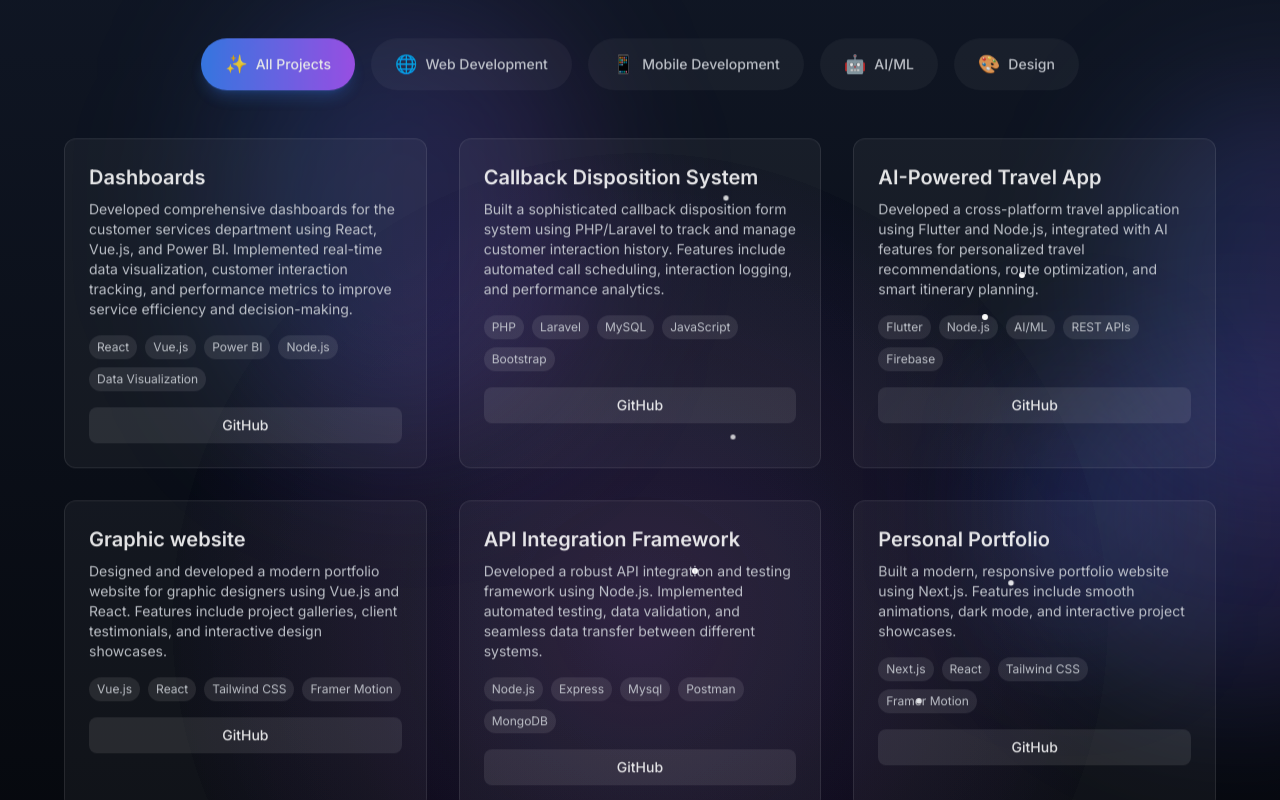
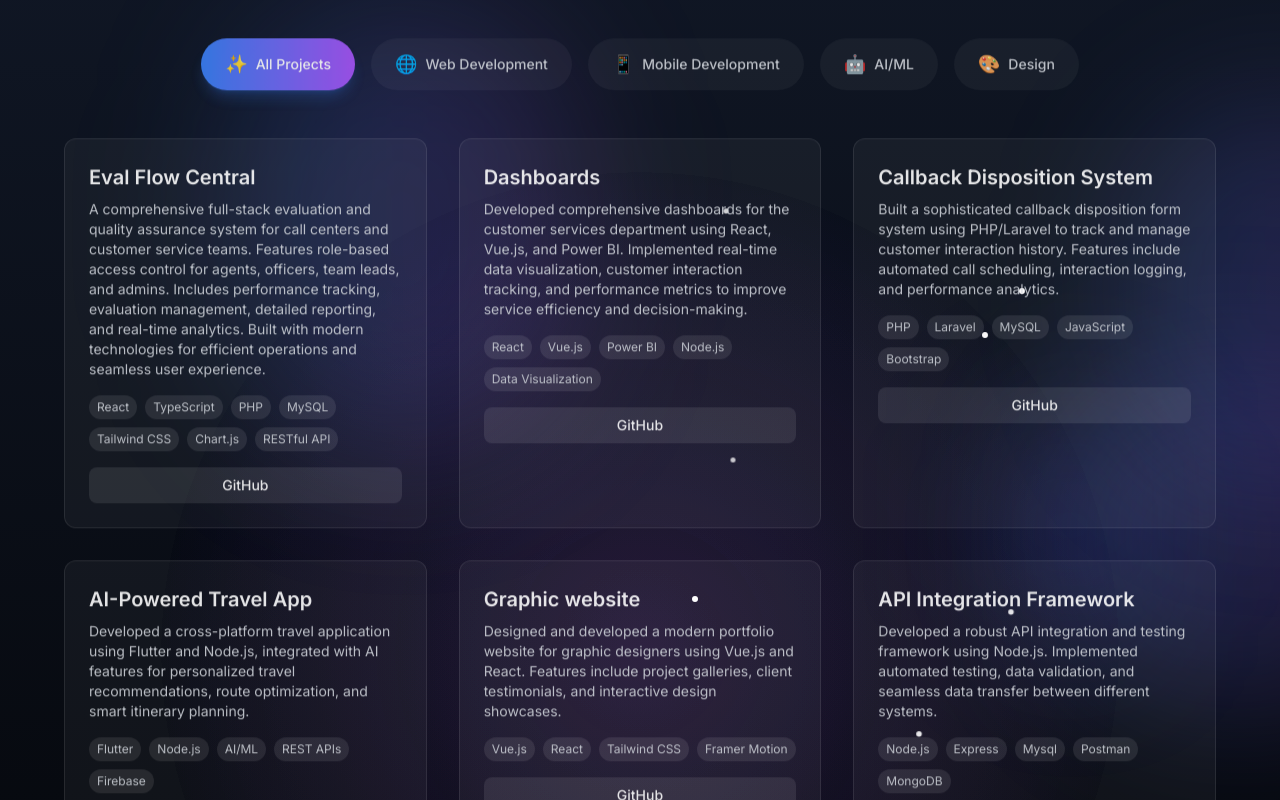
Before and after one commit to imahmad00987655/portfolio_website, a Next.js app: page / in a window 1280 px wide. Shown: the part 1820-2620 px from the top of the page. Built offline with nearby package versions, Linux system fonts and the light colour scheme; a web font is replaced by a local one.

Commit message:
Add Eval Flow Central project to portfolio

```diff
--- a/components/Projects.tsx
+++ b/components/Projects.tsx
@@ -7,6 +7,16 @@ import { motion, AnimatePresence, useScroll, useTransform, useInView } from 'fra
 const projects = [
   {
     id: 1,
+    title: "Eval Flow Central",
+    category: "web",
+    description: "A comprehensive full-stack evaluation and quality assurance system for call centers and customer service teams. Features role-based access control for agents, officers, team leads, and admins. Includes performance tracking, evaluation management, detailed reporting, and real-time analytics. Built with modern technologies for efficient operations and seamless user experience.",
+    technologies: ["React", "TypeScript", "PHP", "MySQL", "Tailwind CSS", "Chart.js", "RESTful API"],
+    demo: "https://demo.com",
+    github: "https://github.com/imahmad00987655/evaluation-system",
+    featured: true
+  },
+  {
+    id: 2,
     title: "Dashboards",
     category: "web",
     description: "Developed comprehensive dashboards for the customer services department using React, Vue.js, and Power BI. Implemented real-time data visualization, customer interaction tracking, and performance metrics to improve service efficiency and decision-making.",
@@ -16,7 +26,7 @@ const projects = [
     featured: true
   },
   {
-    id: 2,
+    id: 3,
     title: "Callback Disposition System",
     category: "web",
     description: "Built a sophisticated callback disposition form system using PHP/Laravel to track and manage customer interaction history. Features include automated call scheduling, interaction logging, and performance analytics.",
@@ -26,7 +36,7 @@ const projects = [
     featured: true
   },
   {
-    id: 3,
+    id: 4,
     title: "AI-Powered Travel App",
     category: "mobile",
     description: "Developed a cross-platform travel application using Flutter and Node.js, integrated with AI features for personalized travel recommendations, route optimization, and smart itinerary planning.",
```
